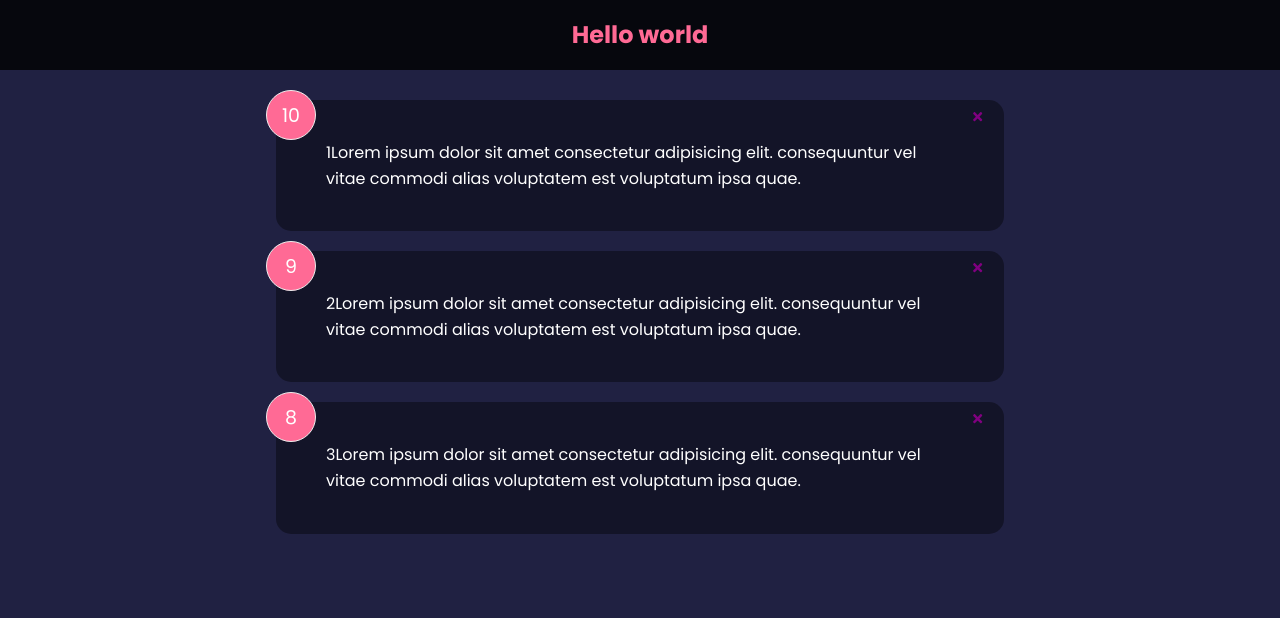
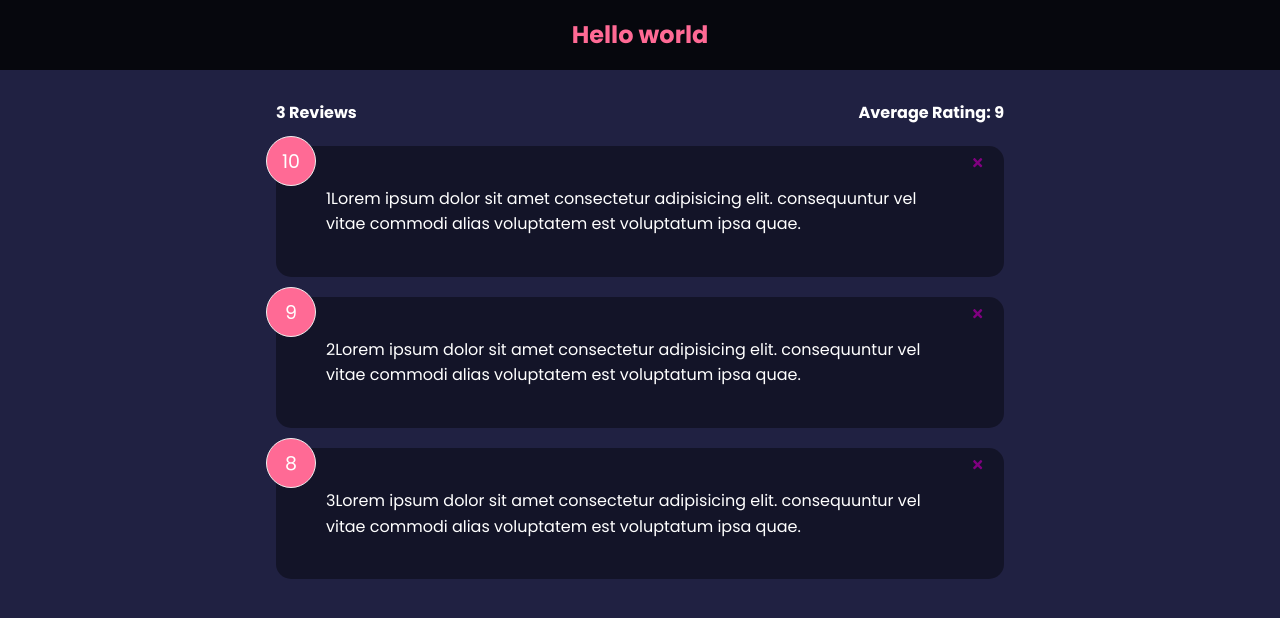
Before and after one commit to kucheriavii/feedbacktest, a React (Create React App) app: page / in a window 1280 px wide. Shown: the top 618 px of the page. Built offline with nearby package versions, Linux system fonts and the light colour scheme.

Commit message:
7. FeedbackStats Component _ Reactivity

```diff
--- a/src/App.jsx
+++ b/src/App.jsx
@@ -2,6 +2,7 @@
 import Header from "./components/Header";
 import { useState } from 'react';
 import FeedbackData from './data/FeedbackData';
+import FeedbackStats from "./components/FeedbackStats";
 
 function App() {
     const [feedback, setFeedback] = useState(FeedbackData)
@@ -16,6 +17,7 @@
     <>
         <Header text="Hello world"/>
         <div className="container">
+            <FeedbackStats feedback={feedback}/>
             <FeedbackList feedback={feedback} handleDelete={deleteFeedback}/>
         </div>
     </>
--- /dev/null
+++ b/src/components/FeedbackStats.jsx
@@ -0,0 +1,17 @@
+import React from 'react'
+
+export default function FeedbackStats({feedback}) {
+    //Calculate ratings averege
+    let average = feedback.reduce((acc, cur) => {
+        return acc + cur.rating
+    }, 0) / feedback.length
+
+    average = average.toFixed(1).replace(/[.,]0$/, '')
+
+  return (
+    <div className='feedback-stats'>
+        <h4>{feedback.length} Reviews</h4>
+        <h4>Average Rating: {isNaN(average) ? 0 : average}</h4>
+    </div>
+  )
+}
```
